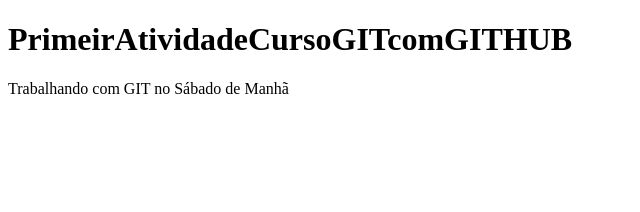
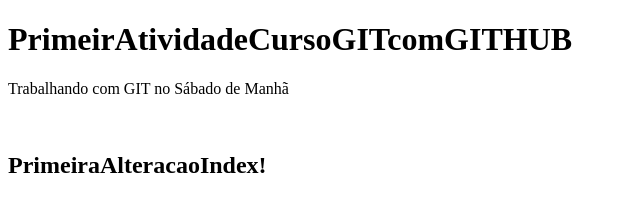
Before and after one commit to vigomarcelo/primeiro-projeto-git, a plain HTML site: page index.html in a window 1280 px wide. Shown: the whole page, without its empty margins (0-640 px from the left). Drawn offline with Linux system fonts and the light colour scheme.

Commit message:
AdicionandoParagrafo

```diff
--- a/index.html
+++ b/index.html
@@ -7,5 +7,7 @@
   <body>
     <h1>PrimeirAtividadeCursoGITcomGITHUB</h1>
     <p>Trabalhando com GIT no Sábado de Manhã</p>
+    <br>
+    <h2>PrimeiraAlteracaoIndex!</h2>
   </body>
 </html>
```
